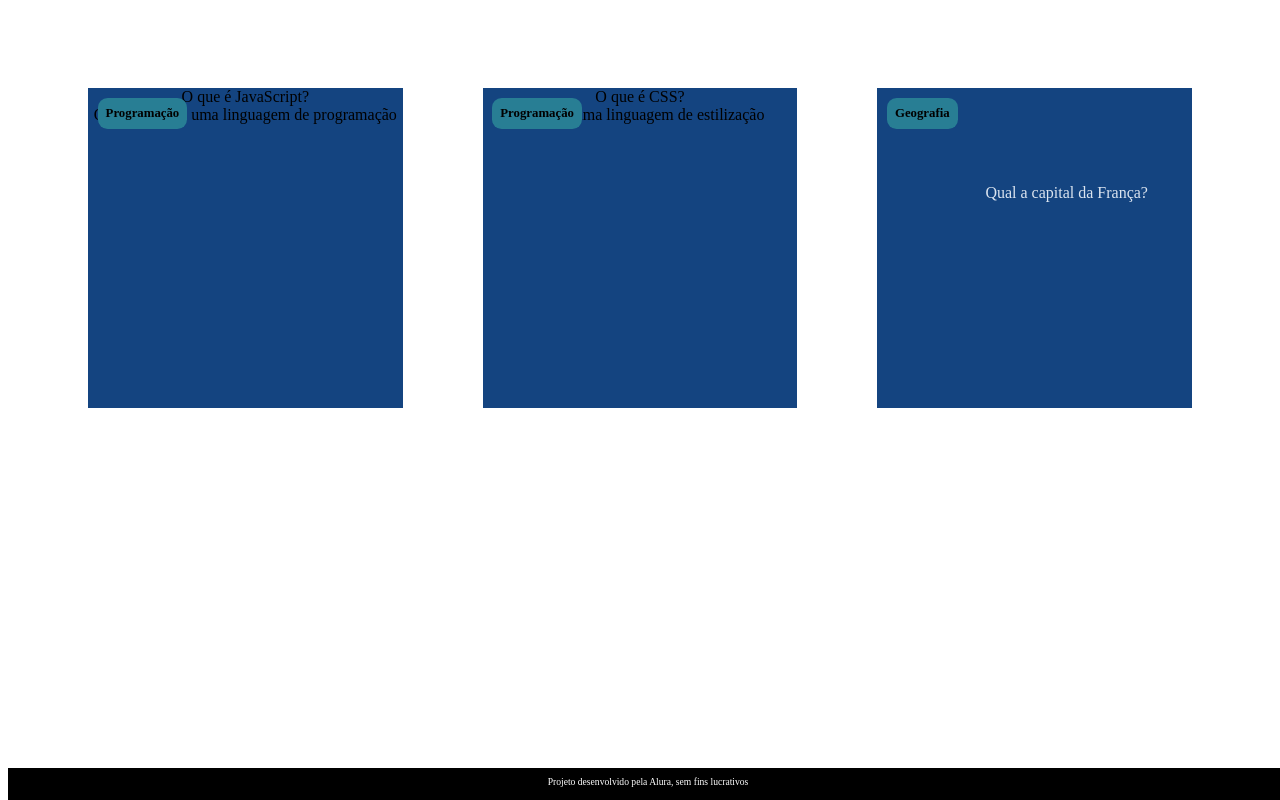
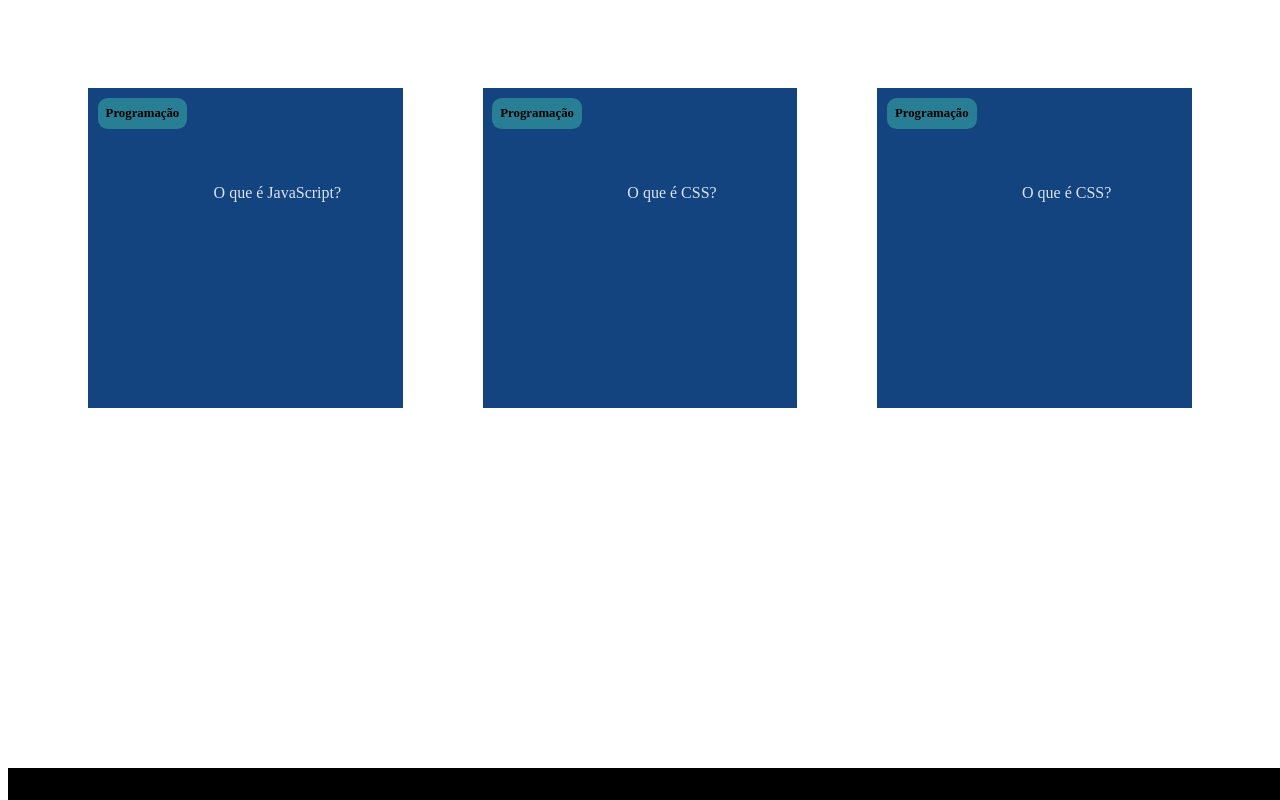
Before and after one commit to raianepadilha/flashcard, a plain HTML site: page index.html in a window 1280 px wide. Drawn offline with Linux system fonts and the light colour scheme.

Commit message:
index.html

```diff
--- a/index.html
+++ b/index.html
@@ -1,11 +1,11 @@
 <!DOCTYPE html>
-<html lang="en">
+<html lang="pt-br">
 <head>
     <meta charset="UTF-8">
     <meta name="viewport" content="width=device-width, initial-scale=1.0">
+    <link rel="stylesheet" href="apps.js">
+    <link rel="stylesheet" href="perguntas.js">
     <link rel="stylesheet" href="style.css">
-    <script src="app.js"></script>
-    <script src="perguntas.js"></script>
     <title>Flashcard</title>
 </head>
 <body>
@@ -15,10 +15,10 @@
                 <div class="cartao__conteudo">
                     <h3>Programação</h3>
                     <div class="cartao__conteudo__pergunta">
-                            O que é JavaScript?
+                        <p>O que é JavaScript?</p>
                     </div>
                     <div class="cartao__conteudo__resposta">
-                            O JavaScript é uma linguagem de programação
+                        <p>O JavaScript é uma linguagem de programação</p>
                     </div>
                 </div>
             </article>
@@ -26,27 +26,27 @@
                 <div class="cartao__conteudo">
                     <h3>Programação</h3>
                     <div class="cartao__conteudo__pergunta">
-                                O que é CSS?
+                        <p>O que é CSS?</p>
                     </div>
                     <div class="cartao__conteudo__resposta">
-                                O CSS é uma linguagem de estilização
+                    <p>O CSS é uma linguagem de estilização</p>
+                    </div>
                 </div>
             </article>
             <article class="cartao">
                 <div class="cartao__conteudo">
-                <h3>Geografia</h3>
+                    <h3>Programação</h3>
                     <div class="cartao__conteudo__pergunta">
-                    <p>Qual a capital da França?</p>
+                        <p>O que é CSS?</p>
                     </div>
                     <div class="cartao__conteudo__resposta">
-                    <p>A capital da França é Paris</p>
+                    <p>O CSS é uma linguagem de estilização</p>
                     </div>
                 </div>
             </article>
         </section>
     </main>
     <footer>
-        <p>Projeto desenvolvido pela Alura, sem fins lucrativos</p>
     </footer>
 </body>
 </html>
```
Lines whose indentation alone changed are shown as unchanged.
